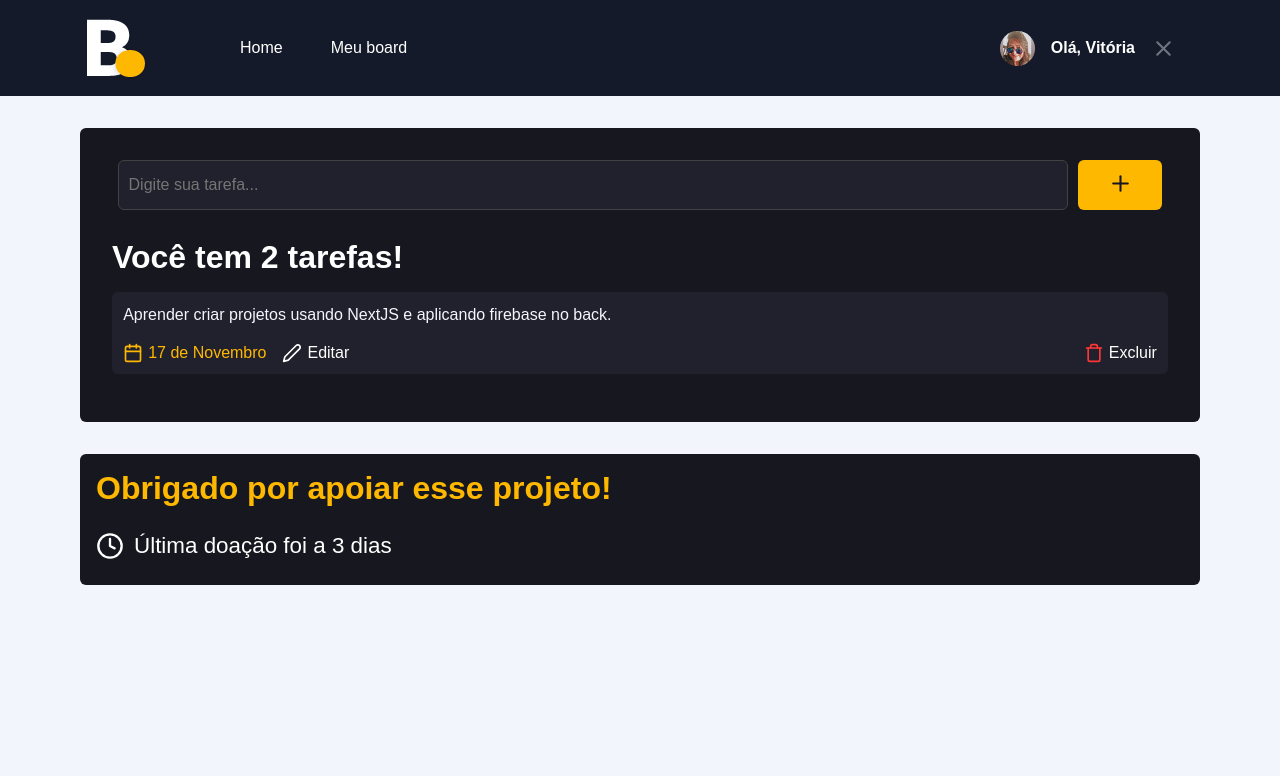
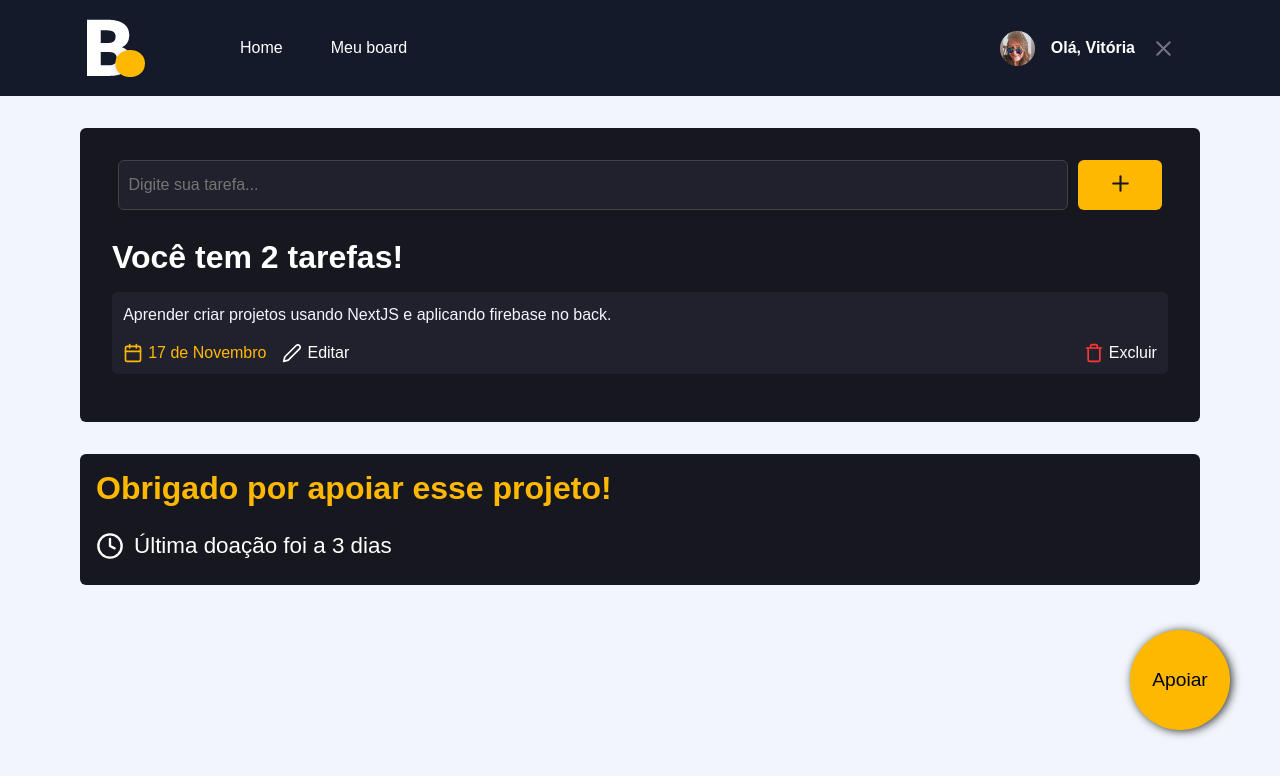
Before and after one commit to SouzaVitoria/NextJS-Projects, a Next.js app in the folder todo-board/: page /board in a window 1280 px wide. Shown: the top 776 px of the page. Built offline with nearby package versions, Linux system fonts and the light colour scheme.

Commit message:
todo-board: added SupportButton component

```diff
--- /dev/null
+++ b/todo-board/src/components/SupportButton/SupportButton.tsx
@@ -0,0 +1,12 @@
+import Link from "next/link"
+import styles from "./styles.module.scss"
+
+export function SupportButton() {
+  return (
+    <div className={styles.donateContainer}>
+      <Link href="/donate">
+        <button>Apoiar</button>
+      </Link>
+    </div>
+  )
+}
--- /dev/null
+++ b/todo-board/src/components/SupportButton/styles.module.scss
@@ -0,0 +1,20 @@
+.donateContainer {
+  position: absolute;
+  bottom: 70px;
+  right: 50px;
+  z-index: 99;
+
+  button {
+    border: 0;
+    background-color: #ffb800;
+    width: 100px;
+    height: 100px;
+    border-radius: 50%;
+    font-size: 1.2rem;
+    transition: all 0.3s;
+    filter: drop-shadow(2px 1px 5px rgba(0, 0, 0, 0.8));
+    &:hover {
+      transform: scale(1.1);
+    }
+  }
+}
--- a/todo-board/src/pages/board/index.tsx
+++ b/todo-board/src/pages/board/index.tsx
@@ -1,5 +1,6 @@
 import Head from 'next/head'
 import { FiCalendar, FiClock, FiEdit2, FiPlus, FiTrash } from 'react-icons/fi'
+import { SupportButton } from '../../components/SupportButton/SupportButton'
 
 import styles from "./styles.module.scss"
 
@@ -50,6 +51,7 @@ export default function Board() {
           </div>
         </h3>
       </div>
+      <SupportButton />
     </>
   )
 }
```
